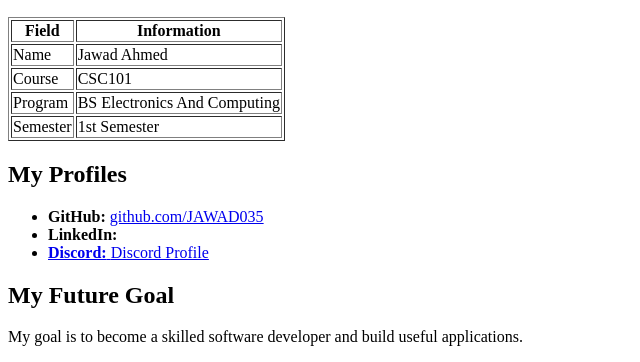
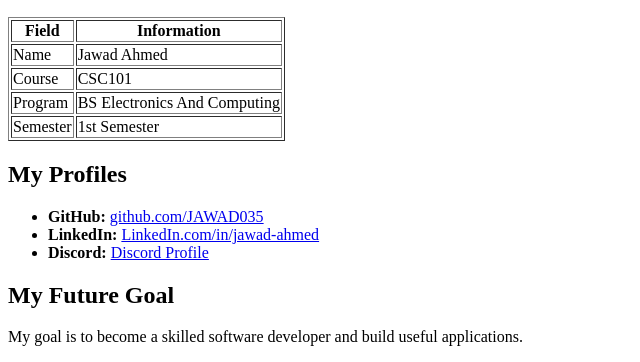
Before and after one commit to JAWAD035/my-first-html-page, a plain HTML site: page index.html in a window 1280 px wide. Shown: the part 985-1347 px from the top of the page, without its empty margins (0-640 px from the left). Drawn offline with Linux system fonts and the light colour scheme.

Commit message:
Update index.html

```diff
--- a/index.html
+++ b/index.html
@@ -53,7 +53,7 @@
   </li>
   <li>
     <strong>LinkedIn:</strong>
-    <a href="https://www.linkedin.com/in/jawad-ahmed-03b950405?utm_source=share_via&utm_content=profile&utm_medium=member_android" https://linkedin.com/in/JAWAD-AHMED</a>
+    <a href="https://www.linkedin.com/in/jawad-ahmed-03b950405/"target="_blank">LinkedIn.com/in/jawad-ahmed</a>
   </li>
   <li>
     <strong>Discord:</strong>
```
